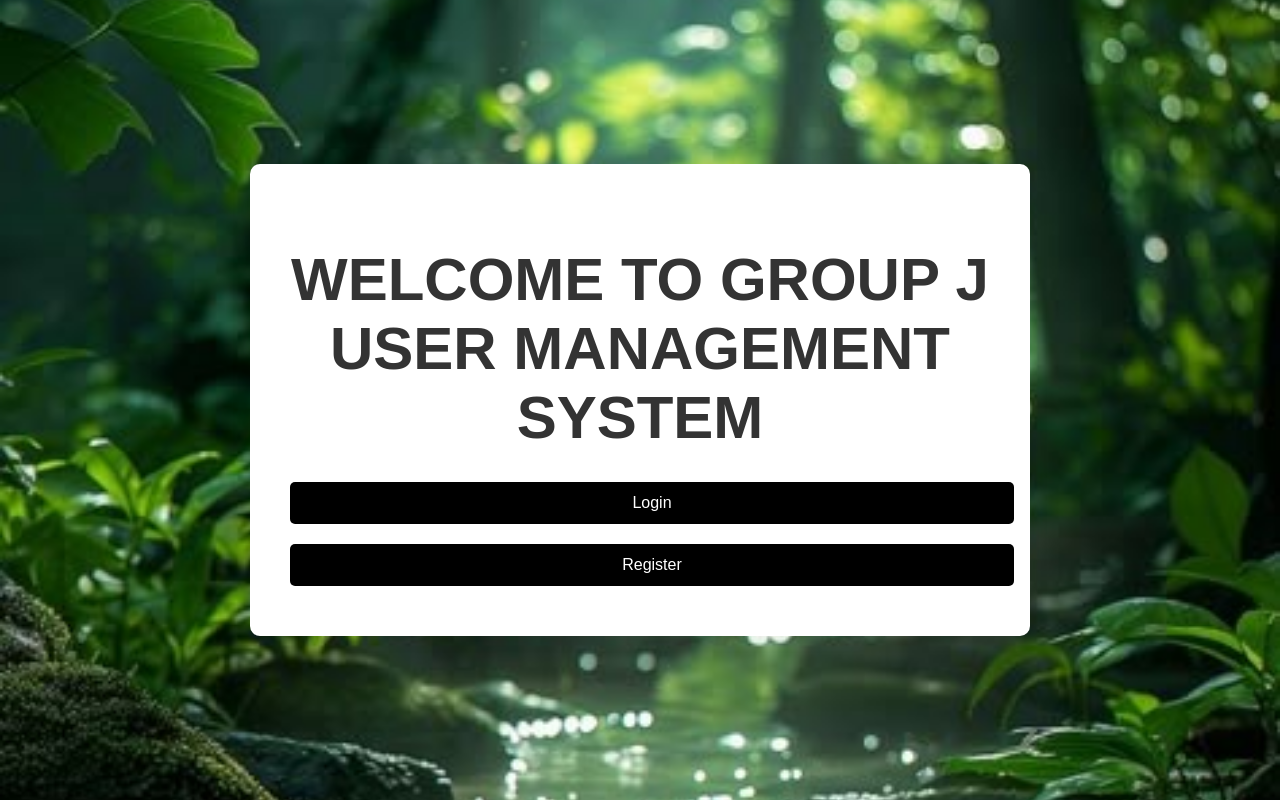
After one commit to blackbody256/Authentication-PHP, a PHP site: page / in a window 1280 px wide. The commit adds this page. Run offline with PHP 8.4, Linux system fonts and the light colour scheme.

Commit message:
Added the landing page and forest background

```diff
--- a/Config/Connect.php
+++ b/Config/Connect.php
@@ -1,7 +1,7 @@
 <?php
 $server = "localhost";
-$username = "Andrew";
-$password = "Database";
+$username = "root";
+$password = "";
 $database = "user_management";
 
 try {
--- a/src/forgot_password.php
+++ b/src/forgot_password.php
@@ -68,7 +68,7 @@ if (isset($_POST['reset_request'])) {
     <style>
         body {
             font-family: Arial, sans-serif;
-            background-color: #f4f4f4;
+            background: url('../Images/forest.jpg') no-repeat center center/cover;
             display: flex;
             justify-content: center;
             align-items: center;
@@ -111,7 +111,7 @@ if (isset($_POST['reset_request'])) {
             cursor: pointer;
         }
         .form-container button:hover {
-            background-color: black;
+            background-color: grey;
         }
         .message {
             margin-top: 15px;
--- /dev/null
+++ b/src/index.php
@@ -0,0 +1,72 @@
+<!DOCTYPE html>
+<html>
+<head>
+    <title>Welcome to Group J User Management System</title>
+    <style>
+        /* General Styles */
+        body {
+            font-family: Arial, sans-serif;
+            background: url('../Images/forest.jpg') no-repeat center center/cover;
+            margin: 0;
+            padding: 0;
+            display: flex;
+            justify-content: center;
+            align-items: center;
+            height: 100vh;
+        }
+
+        /* Container for the content */
+        .landing-container {
+            text-align: center;
+            background-color: #fff;
+            padding: 40px;
+            border-radius: 10px;
+            box-shadow: 0 0 20px rgba(0, 0, 0, 0.1);
+            max-width: 700px;
+            width: 100%;
+        }
+
+        /* Heading Style */
+        .landing-container h1 {
+            font-size: 60px;
+            color: #333;
+            margin-bottom: 20px;
+        }
+
+        /* Button Styles */
+        .landing-container .btn {
+            display: inline-block;
+            width: 100%;
+            padding: 12px;
+            margin: 10px 0;
+            font-size: 16px;
+            color: #fff;
+            background-color:black;
+            border: none;
+            border-radius: 5px;
+            text-decoration: none;
+            cursor: pointer;
+            transition: background-color 0.3s ease;
+        }
+
+        .landing-container .btn:hover {
+            background-color: grey;
+        }
+
+        .landing-container .btn.register {
+            background-color: black;
+        }
+
+        .landing-container .btn.register:hover {
+            background-color: grey;
+        }
+    </style>
+</head>
+<body>
+    <div class="landing-container">
+        <h1><b>WELCOME TO GROUP J USER MANAGEMENT SYSTEM</b></h1>
+        <a href="login.php" class="btn">Login</a>
+        <a href="Register.php" class="btn register">Register</a>
+    </div>
+</body>
+</html>
--- a/src/logIn.php
+++ b/src/logIn.php
@@ -1,6 +1,6 @@
 <?php
 session_start();
-require './Config/Connect.php';
+require_once('../Config/Connect.php');
 
 header("Cache-Control: no-store, no-cache, must-revalidate, max-age=0");
 header("Cache-Control: post-check=0, pre-check=0", false);
--- a/src/profile.php
+++ b/src/profile.php
@@ -37,7 +37,7 @@ $stmt->close();
         }
 
         body {
-            background-color: #f9f9f9;
+            background: url('../Images/forest.jpg') no-repeat center center/cover;
             display: flex;
             justify-content: center;
             align-items: center;
--- a/src/reset.php
+++ b/src/reset.php
@@ -21,7 +21,7 @@ if (isset($_GET['token'])) {
             <style>
                 body {
                     font-family: Arial, sans-serif;
-                    background-color: #f4f4f4;
+                    background: url('../Images/forest.jpg') no-repeat center center/cover;
                     display: flex;
                     justify-content: center;
                     align-items: center;
@@ -55,14 +55,14 @@ if (isset($_GET['token'])) {
                 .form-container button {
                     width: 100%;
                     padding: 10px;
-                    background-color: #28a745;
+                    background-color: black;
                     color: #fff;
                     border: none;
                     border-radius: 4px;
                     cursor: pointer;
                 }
                 .form-container button:hover {
-                    background-color: #218838;
+                    background-color:grey;
                 }
                 .message {
                     margin-top: 15px;
```
Also changed, not shown: reset.php (deleted, +0 -112 lines), src/Register.php (+5 -4 lines).
